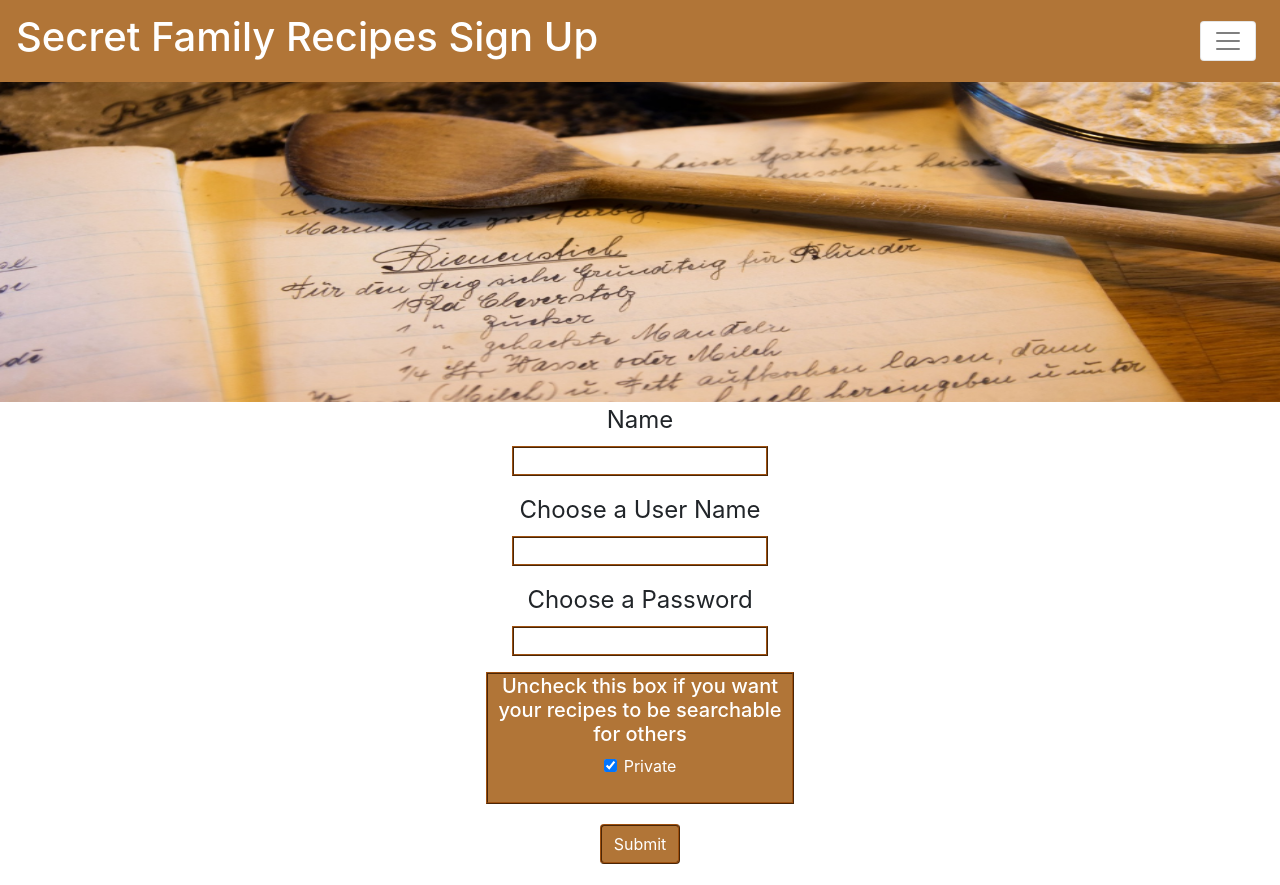
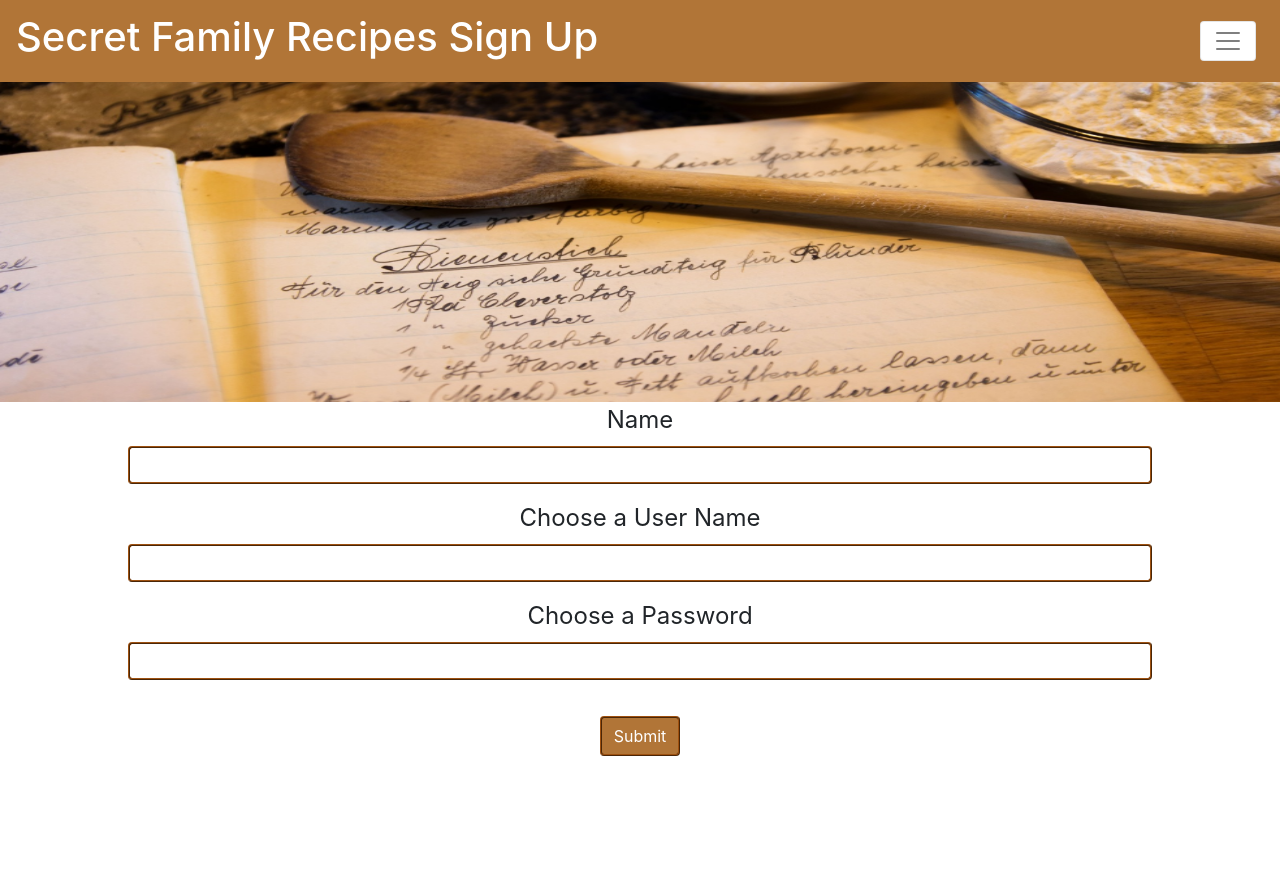
Before and after one commit to BW-Secret-Recipes-2-Krisda/front-end, a React (Create React App) app in the folder recipes/signup/: page /signup in a window 1280 px wide. After the commit the page ends 800 px from the top, so only its background shows below. Built offline with nearby package versions, Linux system fonts and the light colour scheme.

Commit message:
working API issues&waiting for help

```diff
--- a/recipes/signup/src/SignUp.js
+++ b/recipes/signup/src/SignUp.js
@@ -8,7 +8,6 @@ import MarketingPage from '../src/MarketingPage.png';
 
 
 const SignUp = () => {
-    const [errors, setErrors] = useState('');
     const [collapsed, setCollapsed] = useState(true);
     const [post, setPost] = useState([]);
     const [serverError, setServerError] = useState('');
@@ -16,7 +15,6 @@ const SignUp = () => {
         name: '',
         username: '',
         password: '',
-        private: true
     });
     const toggleNavbar = () => setCollapsed(!collapsed);
     const onInputChange = (e) => {
@@ -25,48 +23,29 @@ const SignUp = () => {
             [e.target.name]: e.target.value
         });
     };
-    const handlepreferences = (e) => {
-        setFormData({
-            ...formData,
-            [e.target.name]: e.target.checked
-        });
-    };
+    // const handlepreferences = (e) => {
+    //     setFormData({
+    //         ...formData,
+    //         [e.target.name]: e.target.checked
+    //     });
+    // };
 
     const signupSchema = yup.object().shape({
         name: yup.string().required('Please enter your legal name'),
         username: yup.string().required('You will need this to sign into your account'),
-        password: yup.string().required('Please enter your password').matches(
-            "^(?=.*[A-Za-z])(?=.*d){8,}$",
-            "Must Contain 8 Characters, One Uppercase, One Lowercase, and one Number"
-        ),
-        private: yup.boolean().oneOf[true]
+        password: yup.string().required('Please enter your password').min(9)
 
     });
 
-    const validateChange = e => {
-        yup
-            .reach(signupSchema, e.target.name)
-            .validate(e.target.value)
+
+
+    useEffect(() => {
+        signupSchema.validate(formData)
             .then(valid => {
-                setErrors({
-                    ...errors,
-                    [e.target.name]: ""
-                });
+                console.log('valid?', valid);
             })
             .catch(err => {
-                console.log('from catch', err)
-                setErrors({
-                    ...errors,
-                    [e.target.name]: err.errors[0]
-
-                });
-            });
-    };
-
-    useEffect(() => {
-        signupSchema.isValid(formData)
-            .then(valid => {
-                console.log('valid?', valid);
+                console.log(err.errors);
             })
     }, [formData]);
 
@@ -81,11 +60,11 @@ const SignUp = () => {
                     name: '',
                     username: '',
                     password: '',
-                    private: true
                 });
             })
             .catch(res => {
                 setServerError('Wait, What ?!');
+                console.log('from catch', res)
             });
     };
 
@@ -117,7 +96,7 @@ const SignUp = () => {
             <Form style={{ width: '80%', margin: '0 auto', textAlign: 'center' }} onSubmit={submitData} >
                 <FormGroup>
                     <legend>Name</legend>
-                    <input style={{ border: '2px ridge #9e5110' }}
+                    <Input style={{ border: '2px ridge #9e5110' }}
                         type='name'
                         name='name'
                         value={formData.name}
@@ -125,7 +104,7 @@ const SignUp = () => {
                 </FormGroup>
                 <FormGroup>
                     <legend>Choose a User Name</legend>
-                    <input style={{ border: '2px ridge #9e5110' }}
+                    <Input style={{ border: '2px ridge #9e5110' }}
                         type='text'
                         autoComplete='username'
                         name='username'
@@ -134,14 +113,14 @@ const SignUp = () => {
                 </FormGroup>
                 <FormGroup>
                     <legend>Choose a Password</legend>
-                    <input style={{ border: '2px ridge #9e5110' }}
+                    <Input style={{ border: '2px ridge #9e5110' }}
                         type='password'
                         autoComplete='new-password'
                         name='password'
                         value={formData.password}
                         onChange={onInputChange} />
                 </FormGroup>
-                <div style={{ width: '30%', margin: '0 auto', border: '2px ridge #9e5110', background: '#b17537', color: 'white' }}>
+                {/* <div style={{ width: '30%', margin: '0 auto', border: '2px ridge #9e5110', background: '#b17537', color: 'white' }}>
                     <h5>Uncheck this box if you want your recipes to be searchable for others</h5>
                     <FormGroup tag='fieldset'>
                         <FormGroup check>
@@ -155,7 +134,7 @@ const SignUp = () => {
                     </label>
                         </FormGroup>
                     </FormGroup>
-                </div>
+                </div> */}
                 <Button style={{ color: 'white', background: '#b17537', border: '2px ridge #9e5110', margin: '2%' }}>Submit</Button>
             </Form>
         </div>
```
